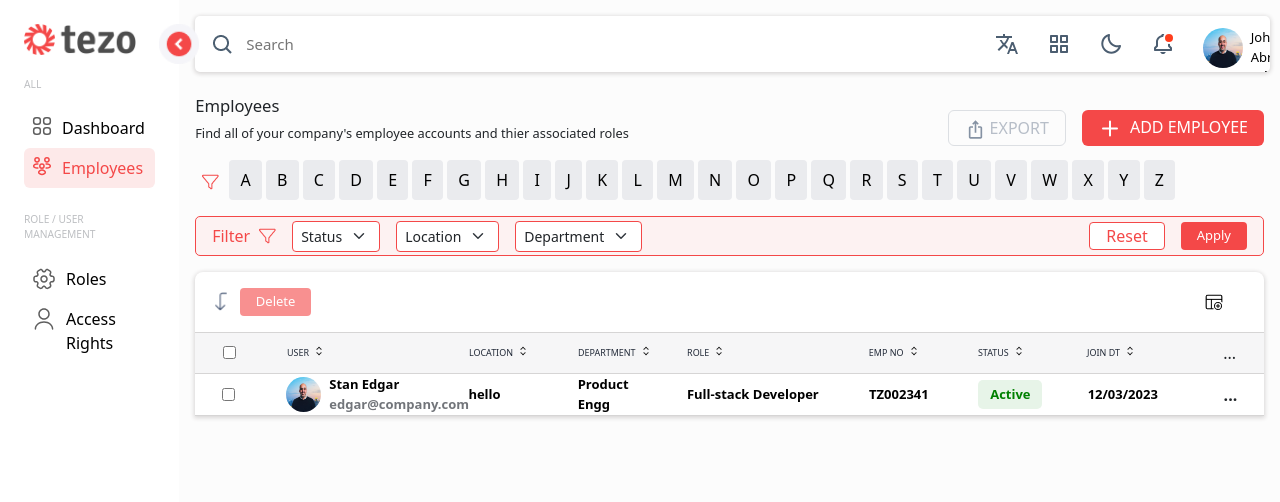
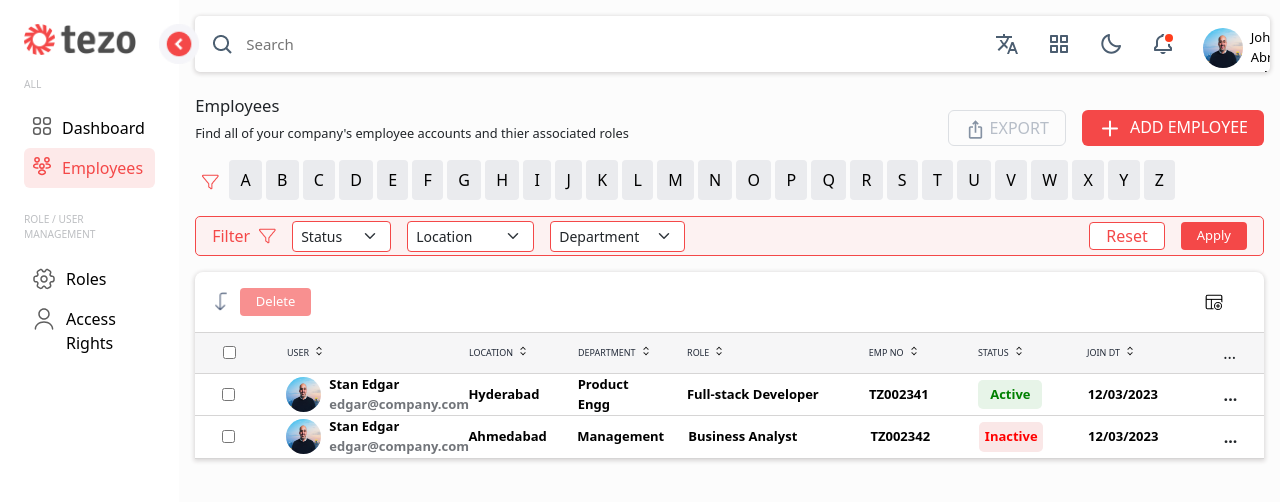
Before and after one commit to nitin-ivn/Employee-Directory-Using-React, a React (Vite) app in the folder directory/: page / in a window 1280 px wide. Shown: the top 502 px of the page. Built offline with nearby package versions, Linux system fonts and the light colour scheme.

Commit message:
filters in main page

```diff
--- a/directory/src/Components/Home/Home.jsx
+++ b/directory/src/Components/Home/Home.jsx
@@ -1,16 +1,75 @@
-import React from 'react'
+import React, { useState } from 'react'
 import './home.css'
 import HomeEmp from './HomeEmp';
 import { useSelector } from 'react-redux';
 
 function Home() {
+  const [tempFilters, setTempFilters] = useState({
+    status: '0',
+    location: '',
+    department: '',
+  })
+
+  const [filters,setFilters] = useState({
+    status: '0',
+    location: '',
+    department: '',
+  });
+
+
+  const [alphabet, setAlphabet] = useState("");
   let filterHTML = [];
   const employee = useSelector(state => state.EmployeeReducer.employee || []);
+
+  const handleAlphabetChange = (e) => {
+    setAlphabet(e)
+  }
+
   for (let i = 65; i <= 90; i++) {
+    let alpha = String.fromCharCode(i);
       filterHTML.push(
-          <button className = "filter-alpha">{String.fromCharCode(i)}</button>
+          <button
+          key={alpha}
+          onClick={() => handleAlphabetChange(alphabet === alpha?'':alpha)}
+          className = {`filter-alpha  ${alphabet === alpha ? 'active-alpha' : ''}`}>{alpha}</button>
       );
   }
+
+  const handleFilterChange = (key, value) => {
+    setTempFilters((prev) => ({
+      ...prev,
+      [key]: value
+    }));
+  };
+
+  const applyFilters = () => {
+    setFilters(tempFilters);
+  }
+
+  const removeFilters = () => {
+    setTempFilters({
+      status: '0',
+      location: '',
+      department: '',
+    });
+
+    setFilters({
+      status: '0',
+      location: '',
+      department: '',
+    });
+
+    setAlphabet('')
+  }
+
+  const filteredEmployee = employee.filter((emp) => {
+    return (
+      (filters.status === '0' || filters.status === '1' && emp.status || filters.status === '2' && !emp.status) &&
+      (filters.location === '' || filters.location === emp.location) &&
+      (filters.department === '' || filters.department === emp.department) &&
+      (alphabet === '' || emp.name.startsWith(alphabet))
+    )
+  })
 
   return (
     <div className='home'>
@@ -44,22 +103,28 @@ function Home() {
         <div className='d-flex align-items-center gap-2'>
           <p className='m-0'>Filter</p>
           <img className='h-75' src="Vector.png" alt="" />
-          <select className='form-select form-select-sm w-75 ms-2 custom-select' name="" id="">
-            <option value="">Status</option>
+          <select value = {tempFilters.status} onChange={(e) => handleFilterChange('status',e.target.value)} className='form-select form-select-sm w-75 ms-2 custom-select' name="" id="">
+            <option value="0">Status</option>
+            <option value="1">Active</option>
+            <option value="2">InActive</option>
           </select>
 
-          <select className='form-select form-select-sm ms-2 custom-select' name="" id="">
+          <select value={tempFilters.location} onChange={(e) => handleFilterChange('location',e.target.value)} className='form-select form-select-sm ms-2 custom-select' name="" id="">
             <option value="">Location</option>
+            <option value="Hyderabad">Hyderabad</option>
+            <option value="Ahmedabad">Ahmedabad</option>
           </select>
 
-          <select className='form-select form-select-sm ms-2 custom-select' name="" id="">
+          <select value={tempFilters.department} onChange={(e) => handleFilterChange('department',e.target.value)} className='form-select form-select-sm ms-2 custom-select' name="" id="">
             <option value="">Department</option>
+            <option value="Product Engg">Product Engg</option>
+            <option value="Management">Management</option>
           </select>
         </div>
 
         <div className='d-flex gap-3'>
-          <button className='filter-reset px-3'>Reset</button>
-          <button className='filter-apply px-3'>Apply</button>
+          <button onClick={removeFilters} className='filter-reset px-3'>Reset</button>
+          <button onClick={applyFilters} className='filter-apply px-3'>Apply</button>
         </div>
       </div>
 
@@ -86,7 +151,7 @@ function Home() {
             <div className='col-1 d-flex justify-content-center'>...</div>
           </div>
 
-          <HomeEmp empArray={employee} />
+          <HomeEmp empArray={filteredEmployee}/>
         </div>
       </div>
     </div>
--- a/directory/src/Components/Home/HomeEmp.jsx
+++ b/directory/src/Components/Home/HomeEmp.jsx
@@ -26,7 +26,7 @@ function HomeEmp({ empArray }) {
                     <div className='col-2 td'>{emp.role}</div>
                     <div className="col td">TZ00{emp.id}</div>
                     <div className='col td'>
-                        <div className={`status ${emp.status ? "active" : "inactive"}`}>
+                        <div className={`status ${emp.status ? "active-status" : "inactive"}`}>
                         {emp.status ? "Active" : "Inactive"}
                         </div>
                     </div>
--- a/directory/src/Components/Home/home.css
+++ b/directory/src/Components/Home/home.css
@@ -37,6 +37,12 @@
     border-radius: 4px;
     padding-block: 0.5rem;
     padding-inline: 0.7rem;
+    transition: 0.3s all;
+}
+
+.active-alpha{
+    background-color: var(--background-btn);
+    color: white;
 }
 
 .filter-alpha:hover{
@@ -158,7 +164,7 @@
     color:#72757a;
 }
 
-.status{
+.active-status{
     color: green;
     background-color: #e7f4e8;
     padding: 5px;
@@ -167,3 +173,13 @@
     max-width: 4rem;
     border-radius: 5px;
 }
+
+.inactive{
+    color: red;
+    background-color: #fae7e7;
+    padding: 5px;
+    display: flex;
+    justify-content: center;
+    max-width: 4rem;
+    border-radius: 5px;
+}
--- a/directory/src/store/features/EmployeeSlice.js
+++ b/directory/src/store/features/EmployeeSlice.js
@@ -6,10 +6,21 @@ const initialState = {
         name: "Stan Edgar",
         img: "/Employee/1.jpeg",
         email: "edgar@company.com",
-        location: "hello",
+        location: "Hyderabad",
         department: "Product Engg",
         role: "Full-stack Developer",
         status: true,
+        joinDate: "12/03/2023"
+    },
+    {
+        id: 2342,
+        name: "Stan Edgar",
+        img: "/Employee/1.jpeg",
+        email: "edgar@company.com",
+        location: "Ahmedabad",
+        department: "Management",
+        role: "Business Analyst",
+        status: false,
         joinDate: "12/03/2023"
     }],
 }
```
